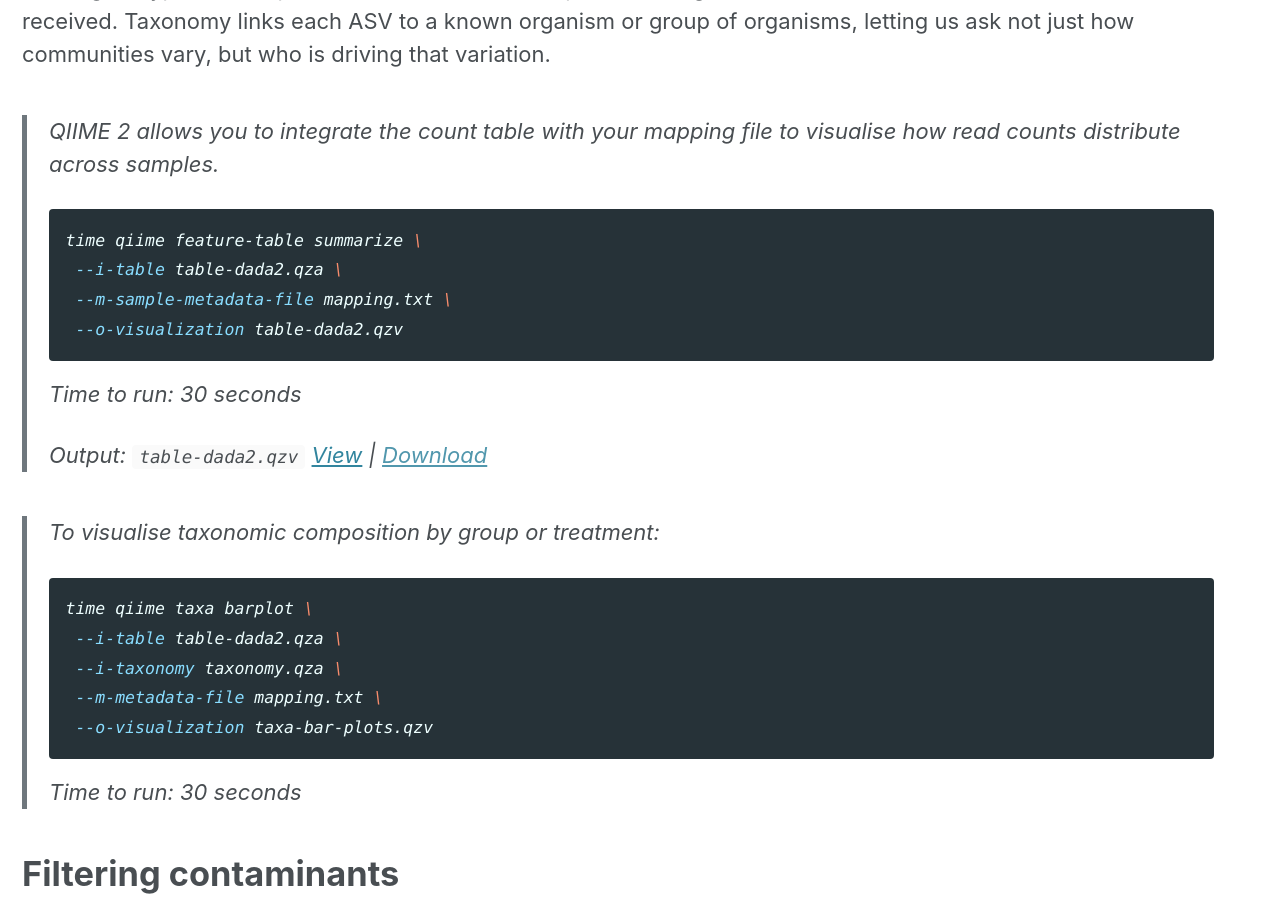
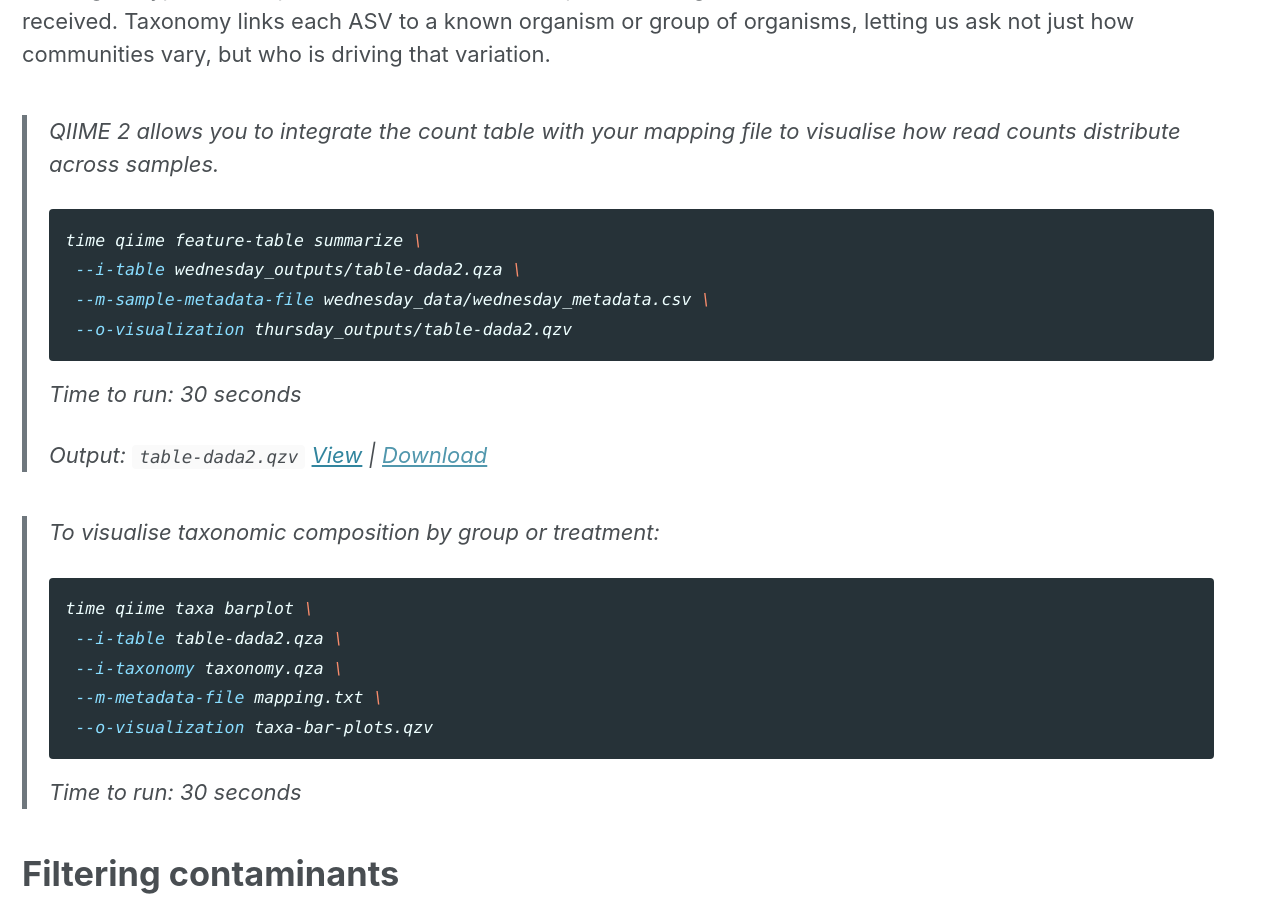
Before and after one commit to arua-microbiome/arua-microbiome.github.io, a Jekyll site: the page built from _tutorials/ecological_analysis.md, in a window 1280 px wide and 900 px high, scrolled down 871 px. Built offline with Jekyll 4.4.1, drawn with Linux system fonts in a browser that asks for light colours; cached includes are drawn as plain includes; nearby versions of some CDN libraries.

Commit message:
Update ecological_analysis.md
Signed-off-by: arua-microbiome <kaloyiannis.g.g@gmail.com>

````diff
--- a/_tutorials/ecological_analysis.md
+++ b/_tutorials/ecological_analysis.md
@@ -21,9 +21,9 @@ Once your ASV table has been generated, it needs to be connected to your sample
 > QIIME 2 allows you to integrate the count table with your mapping file to visualise how read counts distribute across samples.
 > ```bash
 > time qiime feature-table summarize \
->  --i-table table-dada2.qza \
->  --m-sample-metadata-file mapping.txt \
->  --o-visualization table-dada2.qzv
+>  --i-table wednesday_outputs/table-dada2.qza \
+>  --m-sample-metadata-file wednesday_data/wednesday_metadata.csv \
+>  --o-visualization thursday_outputs/table-dada2.qzv
 > ```
 >
 > Time to run: 30 seconds
````
